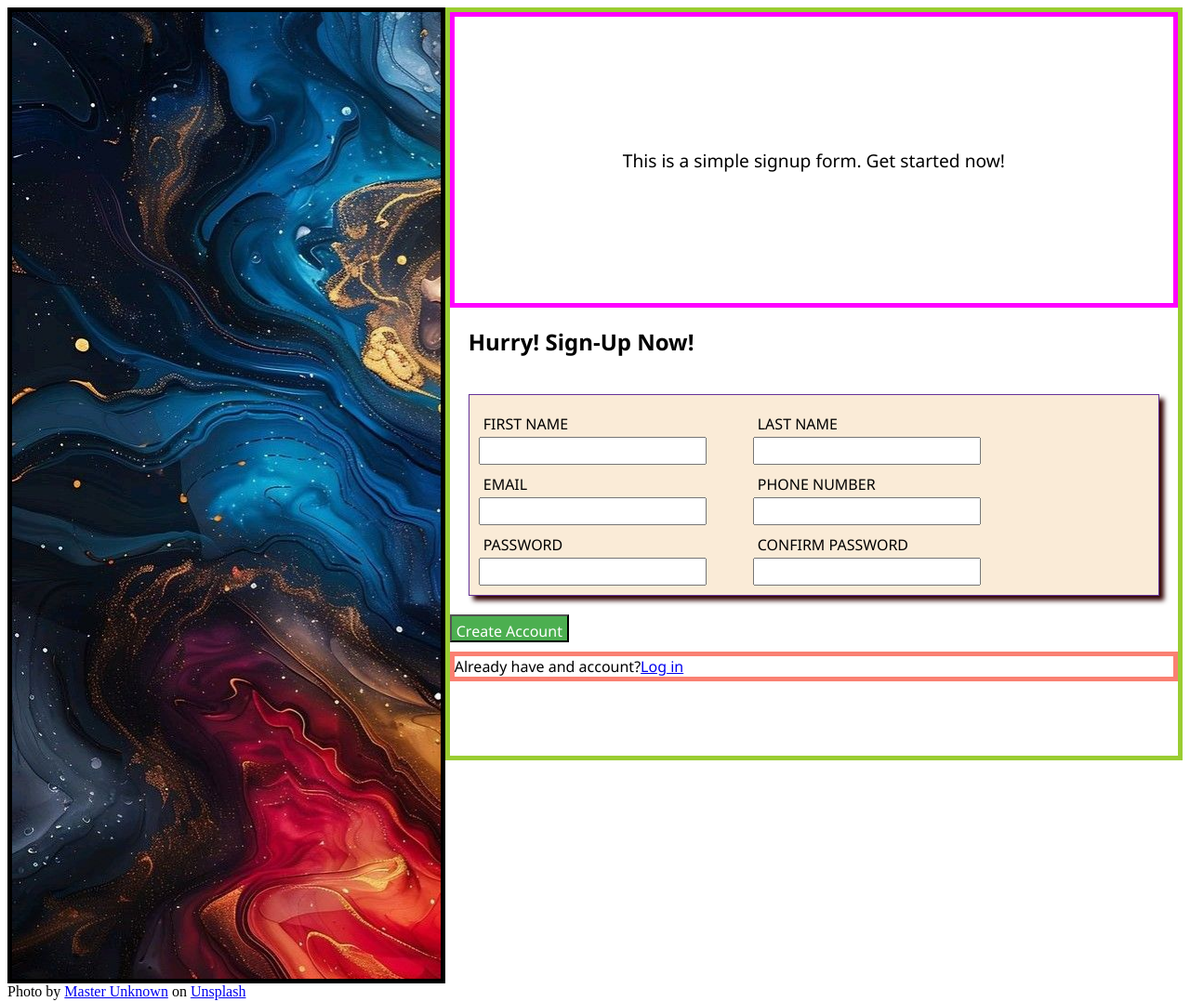
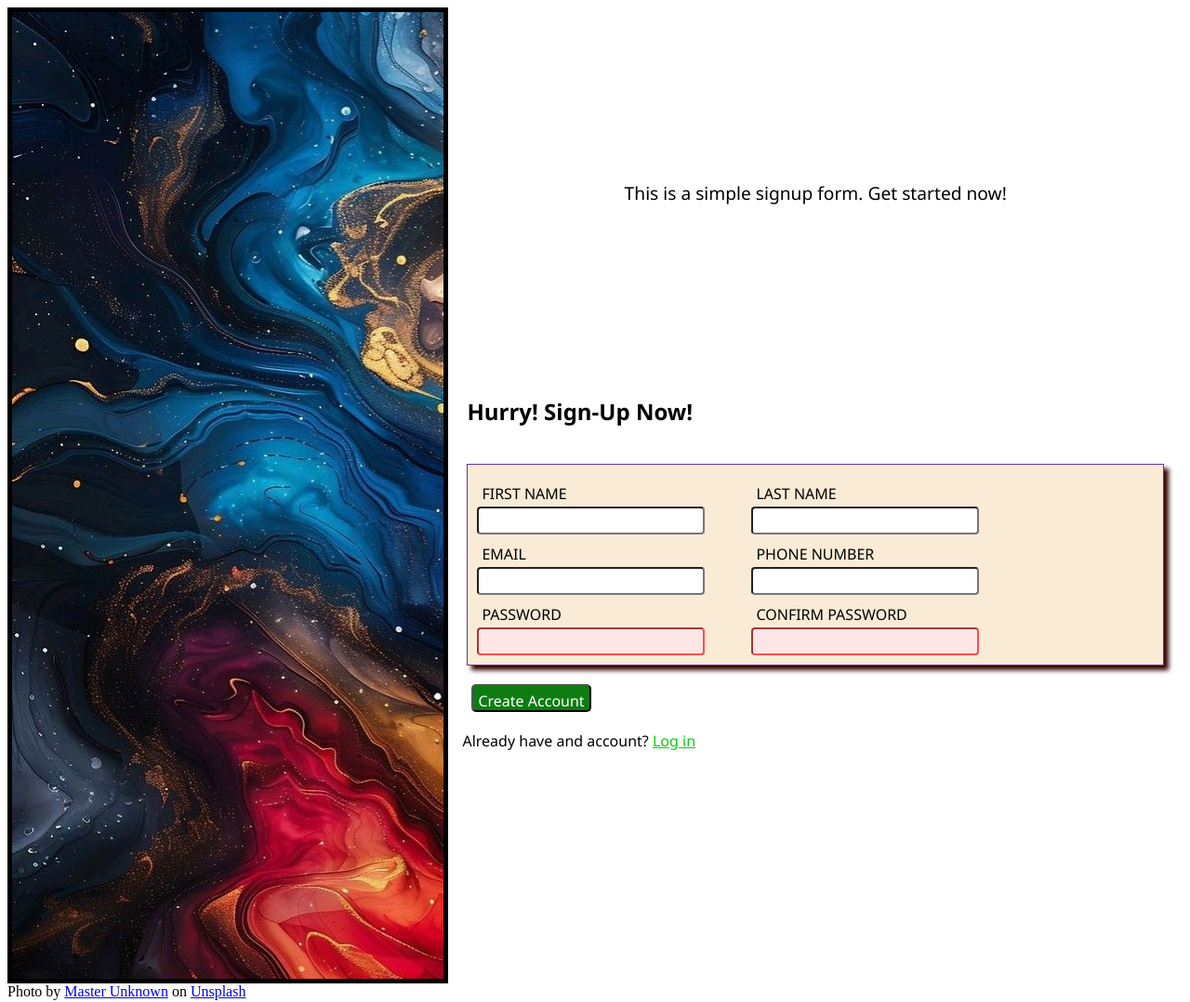
Before and after one commit to AnimeshKumar923/web-dev-projects, a plain HTML site: page 06-signup-form/index.html in a window 1280 px wide. Shown: the whole page at 93% size. Drawn offline with Linux system fonts and the light colour scheme.

Commit message:
fix: improve styling, almost similar to the design image

```diff
--- a/06-signup-form/index.html
+++ b/06-signup-form/index.html
@@ -5,6 +5,7 @@
   <meta name="viewport" content="width=device-width, initial-scale=1.0">
   <title>Sign Up Form</title>
   <link rel="stylesheet" href="style.css">
+  <script src="script.js" defer></script>
 </head>
 <body>
   <div class="main">
@@ -47,15 +48,14 @@
             <label for="confirm">CONFIRM PASSWORD</label>
             <input type="password" name="confirm_pass" id="confirm" required>
           </div>
-
         </form>
+        <div class="submit-btn">
+          <button type="submit">
+           Create Account
+          </button>
+        </div>
+     </div>
         <!-- submit button -->
-         <div class="submit-btn">
-           <button type="submit">
-            Create Account
-           </button>
-         </div>
-      </div>
       <div class="login">Already have and account? <a href="index.html">Log in</a></div>
     </div>
   </div>
--- a/06-signup-form/style.css
+++ b/06-signup-form/style.css
@@ -31,11 +31,11 @@
   display: flex;
   flex: 1 1 auto;
   flex-direction: column;
-  border: 5px solid yellowgreen;
+  /* border: 5px solid yellowgreen; */
 }
 
 .heading {
-  border: 5px solid magenta;
+  /* border: 5px solid magenta; */
   display: flex;
   flex: 1 1 auto;
   justify-content: center;
@@ -44,11 +44,13 @@
 }
 
 .login {
-  border: 5px solid salmon;
-  display: flex;
+  /* border: 5px solid salmon; */
+  display: inline-block;
   /* flex: 1 1 auto; */
-  margin-bottom: 80px;
-  margin-top: 10px;
+  /* margin-bottom: 80px; */
+  margin-top: 20px;
+  margin-left: 15px;
+  margin-left: 15px;
 }
 
 form {
@@ -78,10 +80,7 @@ form {
 
 button,
 label,
-input,
-select,
-progress,
-meter {
+input{
   display: block;
   font-family: inherit;
   font-size: 100%;
@@ -90,12 +89,37 @@ meter {
   width: 100%;
   padding: 5px;
   height: 30px;
+  border-radius: 4px;
 }
 
 .submit-btn > button{
   width: auto;
-  margin: 0 auto;
+  margin-left: 25px;
   display: inline-block;
-  background-color: #4CAF50; /* Green background */
+  background-color: #0e7c12; /* Green background */
   color: rgb(255, 255, 255);
+  border-radius: 5px;
 }
+
+.login > a:link{
+  color: #0ace11;
+}
+
+.login > a:visited{
+  color: #025004;
+}
+
+.login > a:hover{
+  color: rgb(10, 170, 170);
+}
+
+input[type="password"]:invalid {
+  border-color: #ff4d4d; /* Red border for invalid input */
+  background-color: #ffe6e6; /* Light red background */
+}
+
+/* Style when the input is valid */
+input[type="password"]:valid {
+  border-color: #4CAF50; /* Green border for valid input */
+  background-color: #e6ffe6; /* Light green background */
+}
```
Also changed, not shown: 06-signup-form/script.js (deleted, +0 -47 lines).
